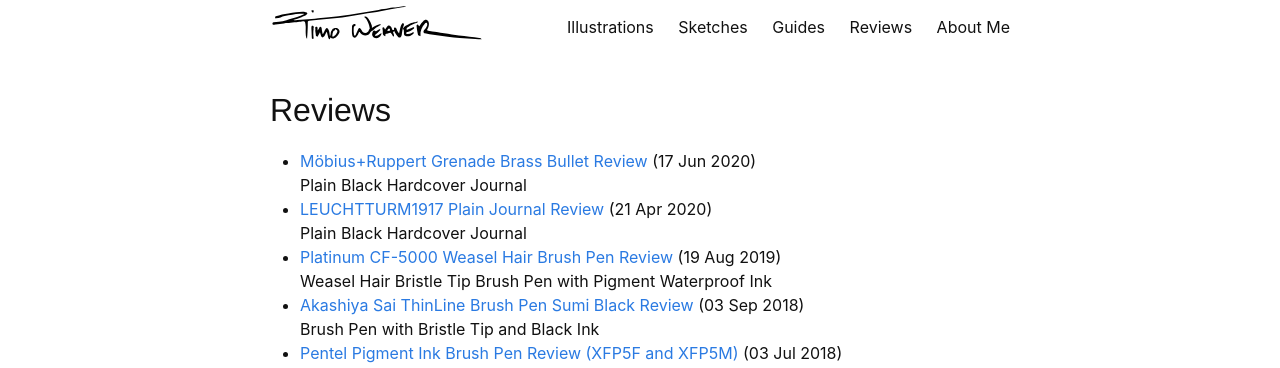
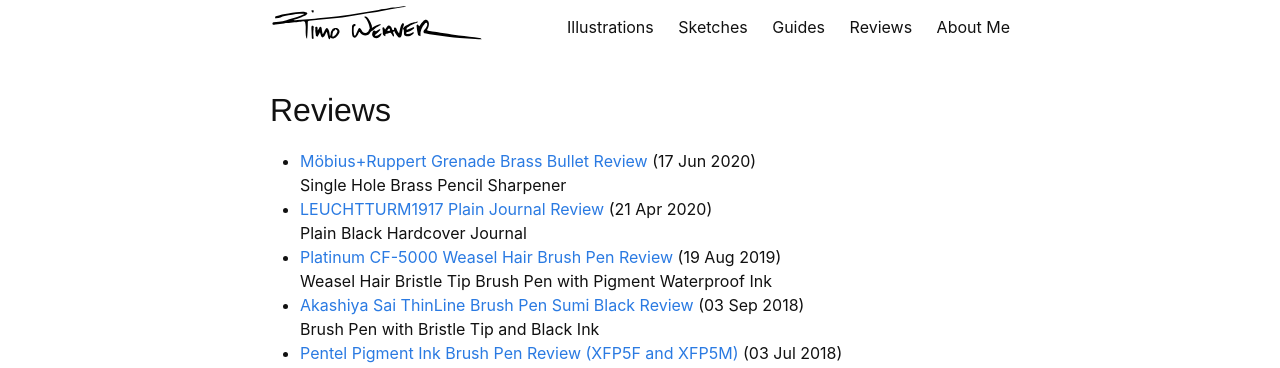
Before and after one commit to timoweaver/blog, a Jekyll site: the page built from tags/review.md, in a window 1280 px wide. Shown: the top 368 px of the page. Built offline with Jekyll 4.4.1, drawn with Linux system fonts in a browser that asks for light colours.

Commit message:
Error in description fixed

```diff
--- a/_posts/2020-06-17-möbius+ruppert-grenade-brass-bullet-review.markdown
+++ b/_posts/2020-06-17-möbius+ruppert-grenade-brass-bullet-review.markdown
@@ -10,7 +10,7 @@
 gtin: 04004627144112
 brand: "M+R"
 author: "Tim Weaver"
-description: "Plain Black Hardcover Journal"
+description: "Single Hole Brass Pencil Sharpener"
 image: "/assets/img/blog-images/m+r-brass-bullet/m+r-brass-bullet.jpg"
 ---
 
```
